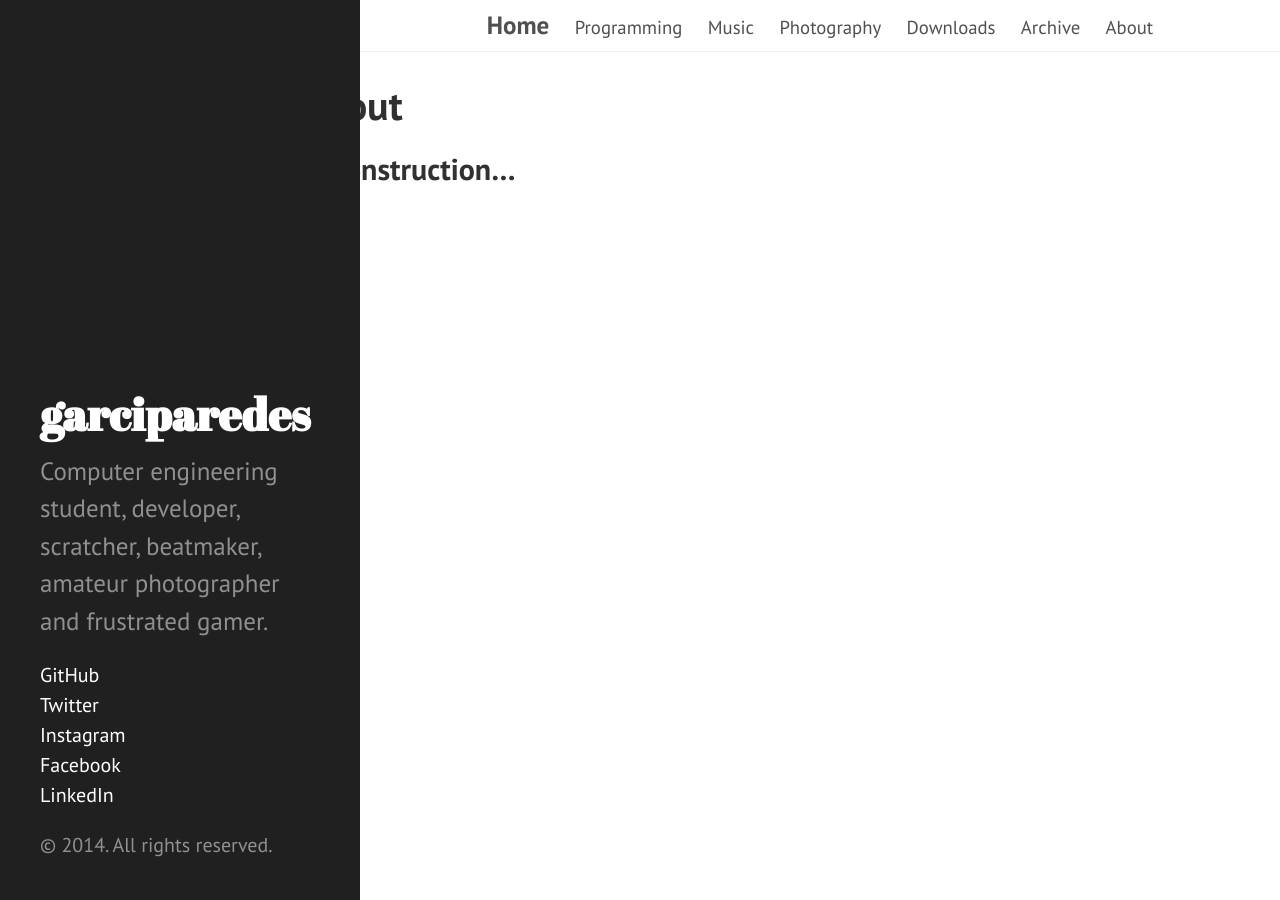
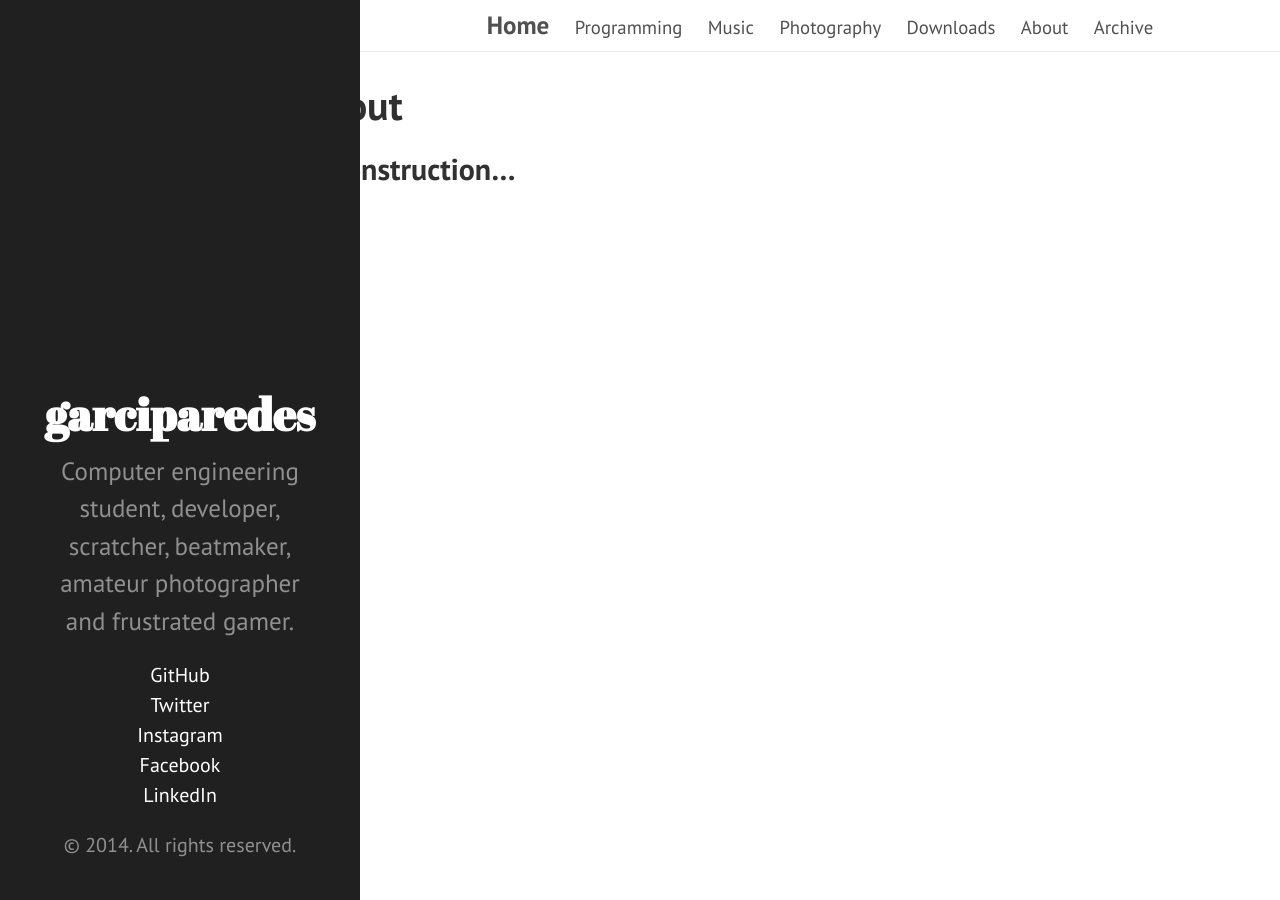
Before and after one commit to garciparedes/garciparedes.github.io, a Jekyll site: the page built from about.md, in a window 1280 px wide. Built offline with Jekyll 4.4.1, drawn with Linux system fonts in a browser that asks for light colours; Markdown is read by kramdown in place of the engine named in the settings.

Commit message:
improving bugs

```diff
--- a/_config.yml
+++ b/_config.yml
@@ -24,4 +24,4 @@ github:
   repo:           https://github.com/garciparedes/garciparedes.github.io
 
 # This is the list of pages to incldue in the header of the website.
-pages_list:       ['Programming', 'Music', 'Photography', 'Downloads' ,'Archive', 'About']
+pages_list:       ['Programming', 'Music', 'Photography', 'Downloads' , 'About','Archive']
--- a/public/css/poole.css
+++ b/public/css/poole.css
@@ -263,6 +263,7 @@ tbody tr:nth-child(odd) th {
   padding-right: 1rem;
   margin-left:  auto;
   margin-right: auto;
+  text-align: center;
 }
 
 
@@ -315,6 +316,7 @@ tbody tr:nth-child(odd) th {
 .post {
   margin-top: 4em;
   margin-bottom: 4em;
+  text-align: left;
 }
 
 /* Blog post or page title */
```
